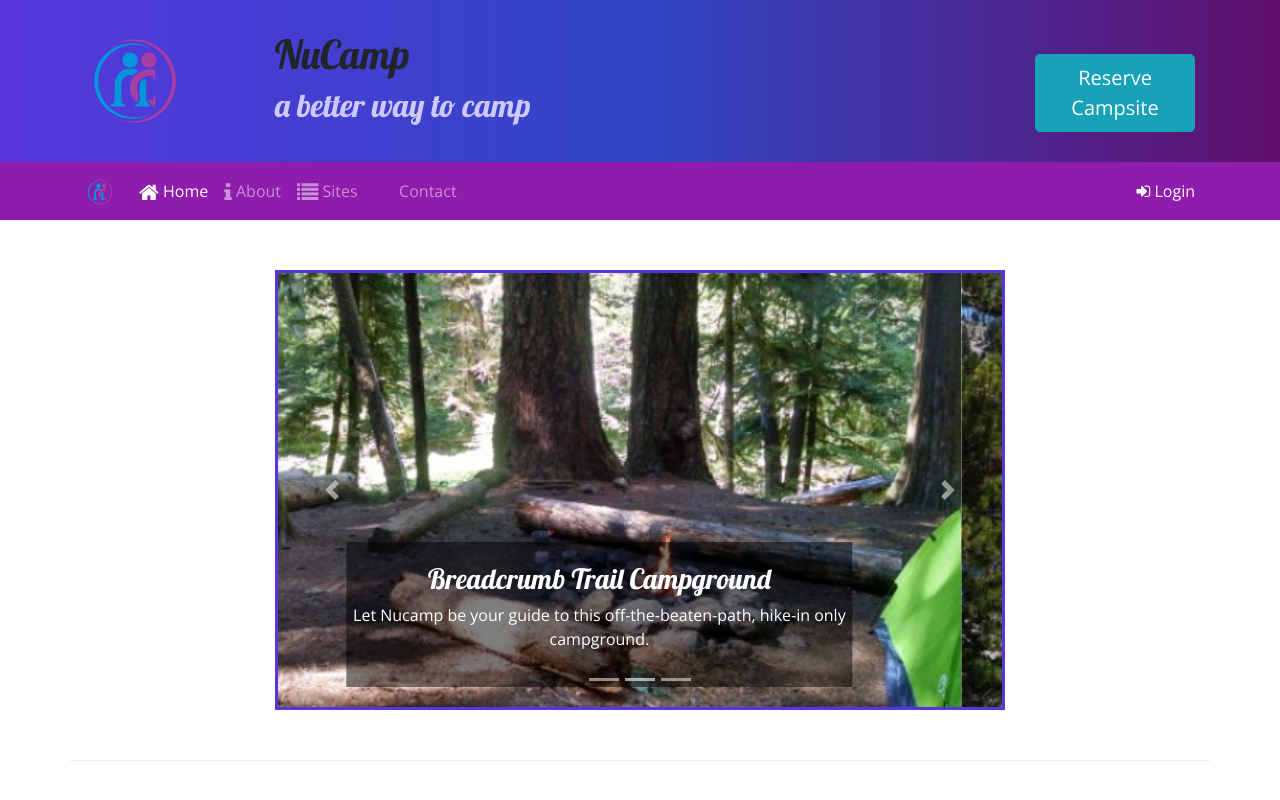
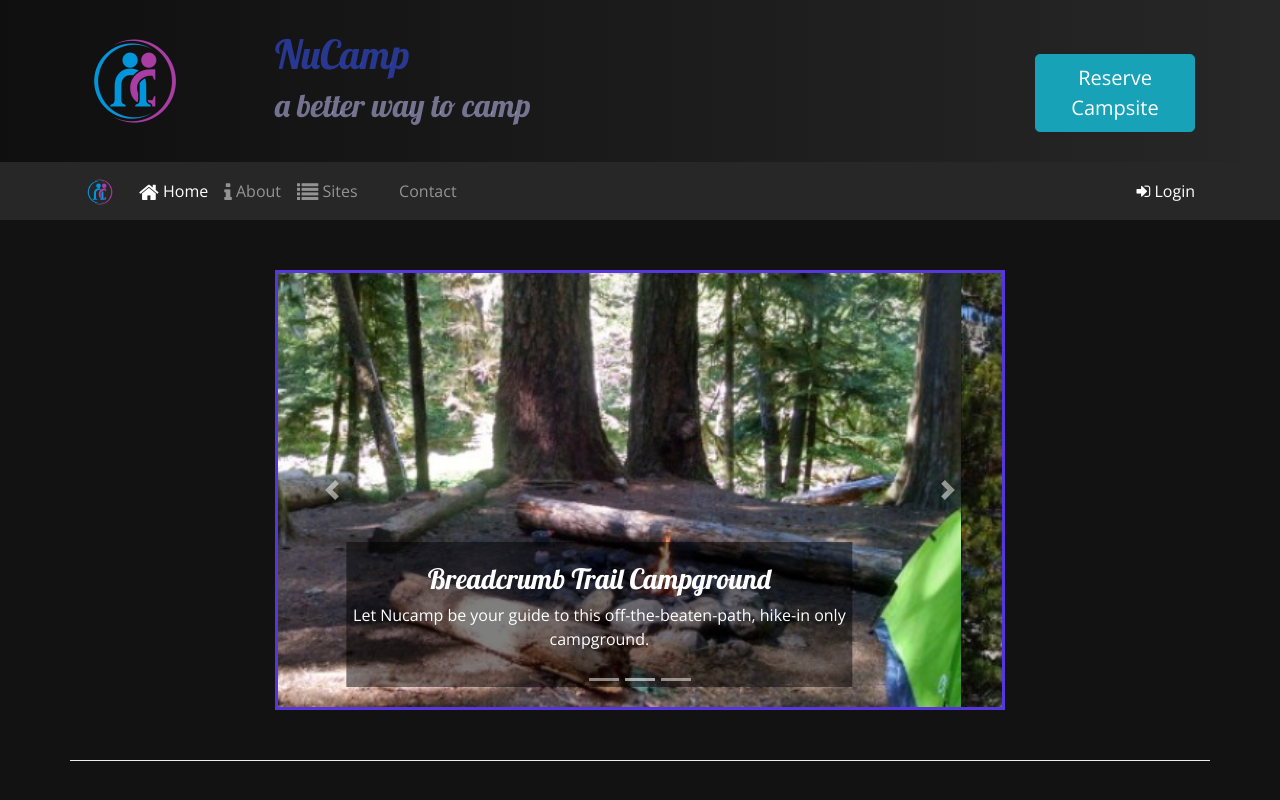
Before and after one commit to illfriday/NuCampSite, a website: page index.html in a window 1280 px wide. Shown: the top 800 px of the page. Drawn offline with nearby package versions, Linux system fonts and the light colour scheme.

Commit message:
started dark mode

```diff
--- a/css/styles.css
+++ b/css/styles.css
@@ -1,9 +1,13 @@
 body {
   font-family: "Open Sans", sans-serif;
+  background-color: #121212;
 }
 
 h1,h2,h3 {
   font-family: "Lobster";
+}
+h1{
+  color: #3046c5b2;
 }
 
 h2 {
@@ -11,7 +15,7 @@ h2 {
 }
 
 header h2 {
-  color: #CEC8FF;
+  color: #cec8ff85;
 }
 
 a, a:hover{
@@ -28,7 +32,7 @@ a, a:hover{
 .jumbotron {
   margin: 0;
   padding: 30px;
-  background-image: linear-gradient(to right, #5637DD, #3046C5, #60106B);
+  background-image: linear-gradient(to right, #0f0f0f, #1b1b1b, #272727);
 }
 
 .row-content{
@@ -38,7 +42,7 @@ a, a:hover{
 }
 
 .navbar{
-  background-color: #901CAD;
+  background-color: #272727;
 }
 
 .carousel-caption {
```
